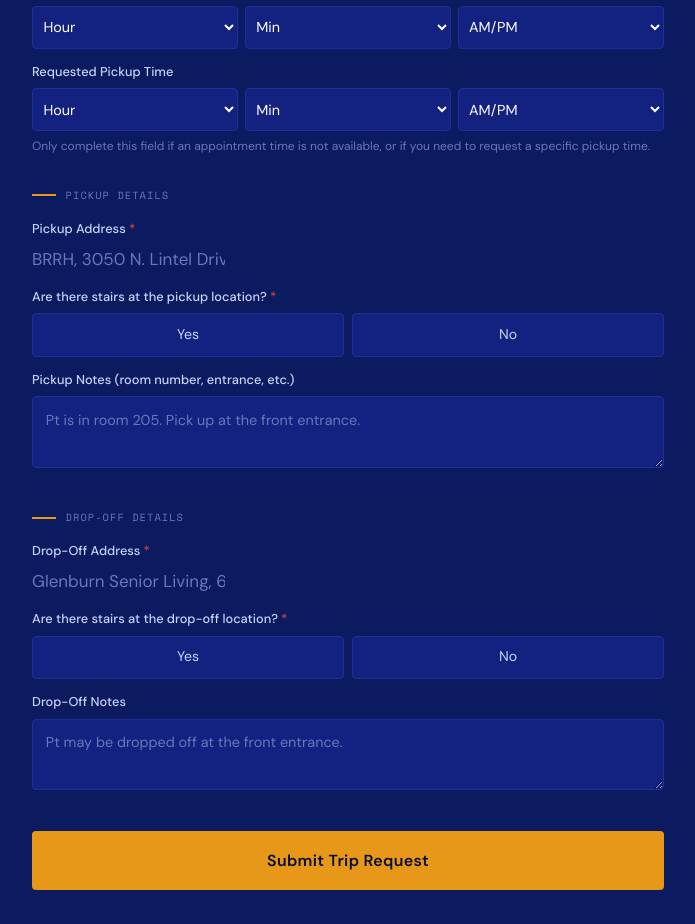
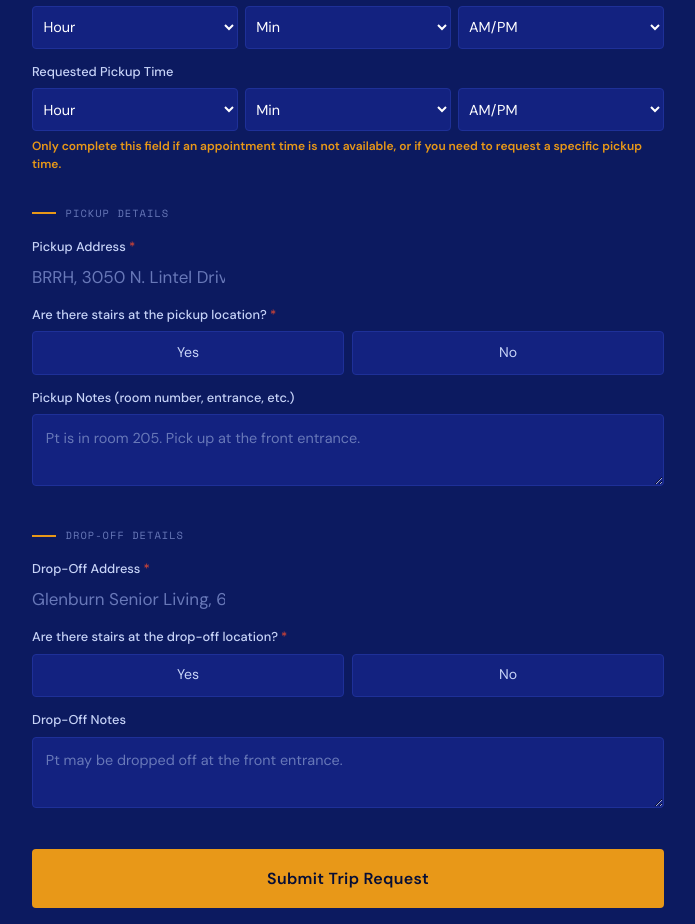
Before and after one commit to godfathereltee/ateam-transport, a Next.js app: page /book in a window 1280 px wide. Shown: the part 1080-2004 px from the top of the page, without its empty margins (292-987 px from the left). Built offline with nearby package versions, Linux system fonts and the light colour scheme.

Commit message:
Style pickup time hint text gold and bold

```diff
--- a/src/app/book/page.tsx
+++ b/src/app/book/page.tsx
@@ -248,7 +248,7 @@ export default function BookingPage() {
                 {timeError ? (
                   <div style={{ fontSize: '.8rem', color: 'var(--crit)', marginTop: '.35rem' }}>{timeError}</div>
                 ) : (
-                  <div style={{ fontSize: '.75rem', color: 'var(--text-3)', marginTop: '.35rem', lineHeight: 1.5 }}>
+                  <div style={{ fontSize: '.75rem', color: 'var(--accent)', fontWeight: 700, marginTop: '.35rem', lineHeight: 1.5 }}>
                     Only complete this field if an appointment time is not available, or if you need to request a specific pickup time.
                   </div>
                 )}
```
